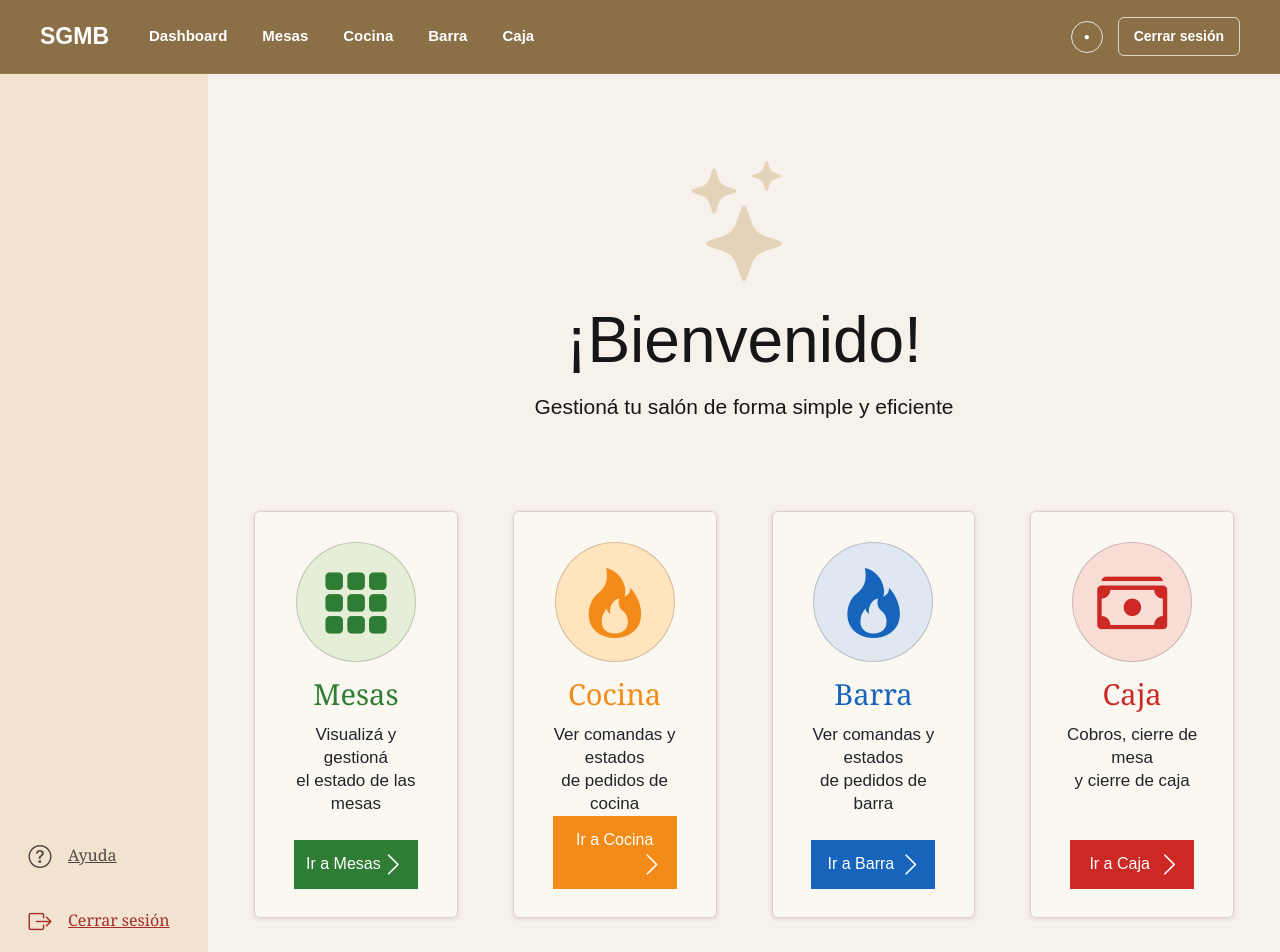
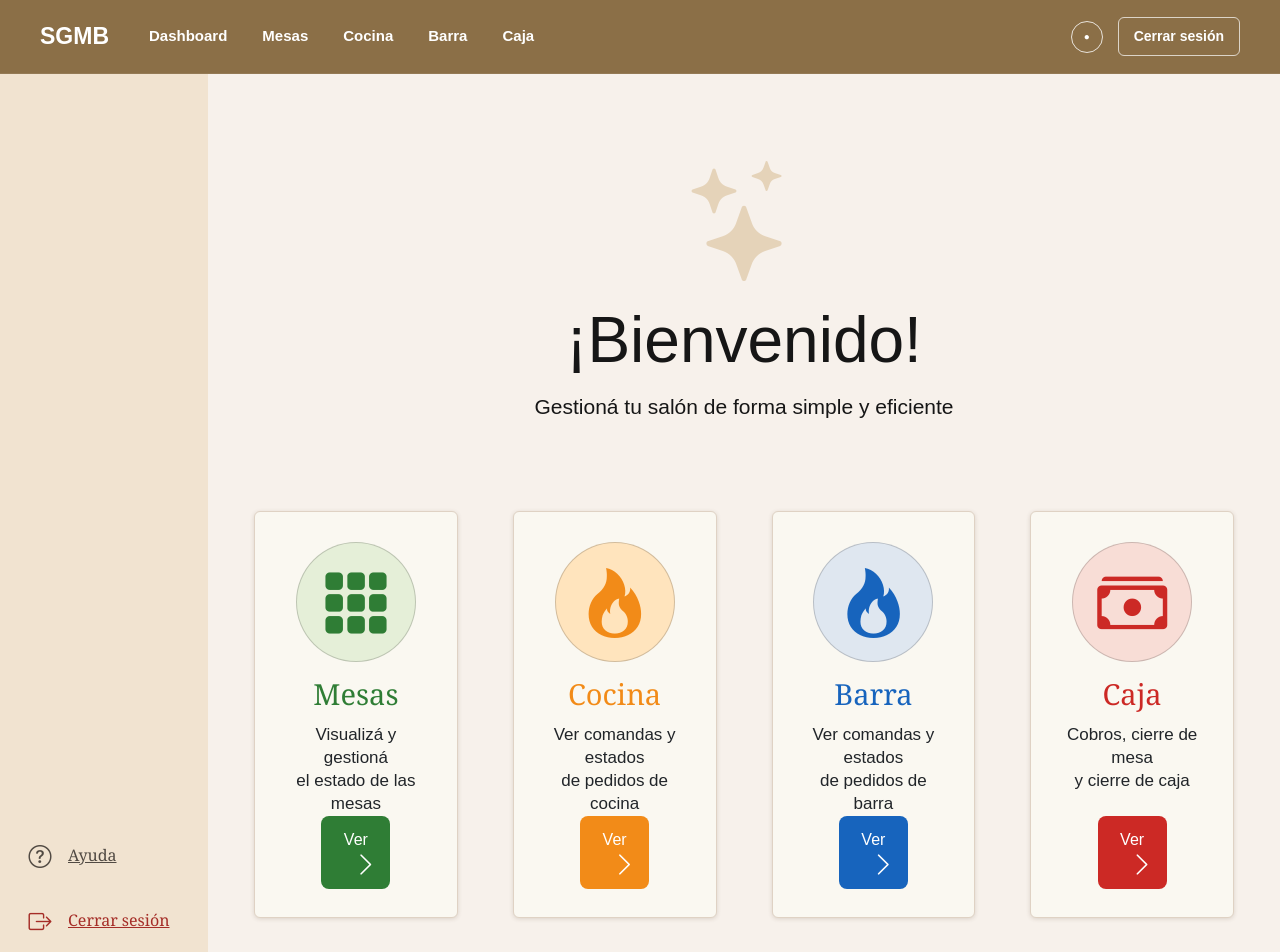
Before and after one commit to OpenCodeISPC/Sistema-de-Gestion-de-Mesas, an Angular app in the folder frontend/: page /dashboard in a window 1280 px wide. Shown: the top 952 px of the page. Built offline with nearby package versions, Linux system fonts and the light colour scheme.

Commit message:
styles(dashboard): refactorizacion de botones del dashboard + doc readme-script

```diff
--- a/frontend/src/app/features/home/dashboard/dashboard.html
+++ b/frontend/src/app/features/home/dashboard/dashboard.html
@@ -40,7 +40,7 @@
         <h2>Mesas</h2>
         <p>Visualizá y gestioná<br />el estado de las mesas</p>
         <button type="button" routerLink="/mesas">
-          Ir a Mesas
+          Ver
           <span><i class="bi bi-chevron-right" aria-hidden="true"></i></span>
         </button>
       </article>
@@ -50,7 +50,7 @@
         <h2>Cocina</h2>
         <p>Ver comandas y estados<br />de pedidos de cocina</p>
         <button type="button" routerLink="/comandas">
-          Ir a Cocina
+          Ver
           <span><i class="bi bi-chevron-right" aria-hidden="true"></i></span>
         </button>
       </article>
@@ -60,7 +60,7 @@
         <h2>Barra</h2>
         <p>Ver comandas y estados<br />de pedidos de barra</p>
         <button type="button" routerLink="/comandas">
-          Ir a Barra
+          Ver
           <span><i class="bi bi-chevron-right" aria-hidden="true"></i></span>
         </button>
       </article>
@@ -70,7 +70,7 @@
         <h2>Caja</h2>
         <p>Cobros, cierre de mesa<br />y cierre de caja</p>
         <button type="button" routerLink="/caja">
-          Ir a Caja
+          Ver
           <span><i class="bi bi-chevron-right" aria-hidden="true"></i></span>
         </button>
       </article>
--- a/frontend/src/styles.css
+++ b/frontend/src/styles.css
@@ -461,9 +461,10 @@ button {
 }
 
 .sgmb-dashboard-card button {
-  width: 90%;
+  width: 50%;
   margin-top: auto;
   border: 0;
+  border-radius: 8px;
   color: white;
   padding: 12px;
   font-family: Arial, sans-serif;
```
Also changed, not shown: 1 other file (tests, documents, lock files or other folders).
